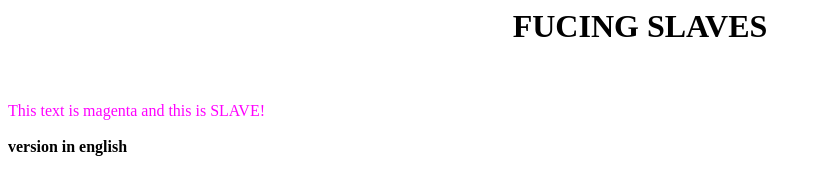
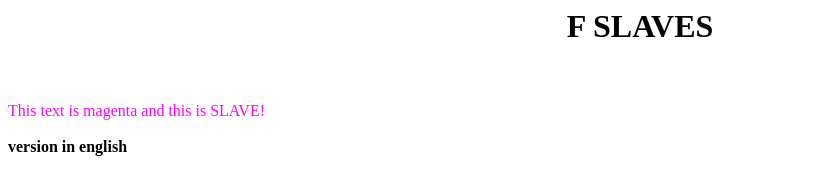
Before and after one commit to noniklok/Simple-deploy, a plain HTML site: page index.html in a window 1280 px wide. Shown: the whole page, without its empty margins (0-821 px from the left). Drawn offline with Linux system fonts and the light colour scheme.

Commit message:
Changed name site

```diff
--- a/index.html
+++ b/index.html
@@ -3,7 +3,7 @@
 	<title>Main page</title>
 </head>
 <body>
-<center><h1>FUCING SLAVES</h1></center>
+<center><h1>F SLAVES</h1></center>
 <br/><br/>
 <font style="color:magenta">This text is magenta and  this is SLAVE!</font>
 <br/><br/>
```
